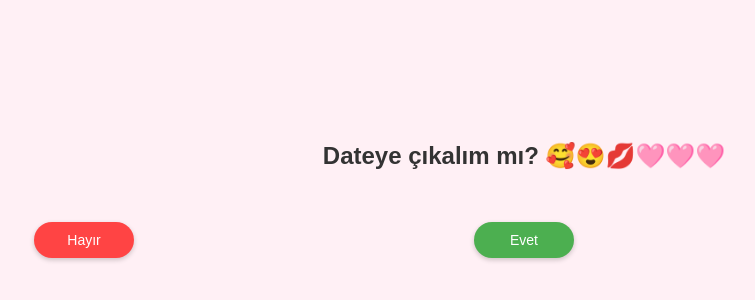
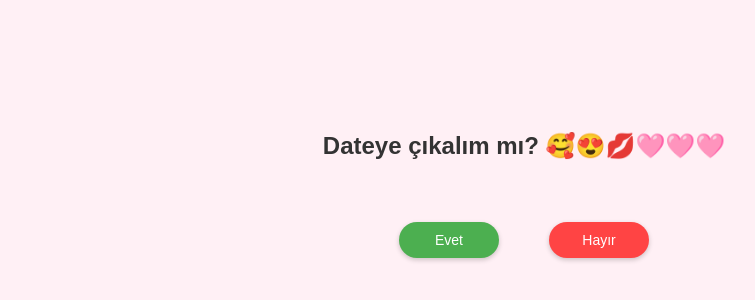
Before and after one commit to Mustiiw/Lovetr, a plain HTML site: page index.html in a window 1280 px wide. Shown: the part 194-494 px from the top of the page, without its empty margins (116-871 px from the left). Drawn offline with Linux system fonts and the light colour scheme.

Commit message:
Update index.html

```diff
--- a/index.html
+++ b/index.html
@@ -6,7 +6,7 @@
     <title>Sevgilim İçin 🩷</title>
     <style>
         body {
-            background-color: #fff0f5; /* Hafif pembe arka plan */
+            background-color: #fff0f5;
             font-family: Arial, sans-serif;
             text-align: center;
             margin: 0;
@@ -27,9 +27,9 @@
             display: flex;
             justify-content: center;
             align-items: center;
-            gap: 30px;
+            gap: 50px; /* Butonlar arasında daha fazla boşluk */
             position: relative;
-            height: 60px;
+            height: 80px; /* Daha geniş alan */
         }
         .btn {
             padding: 10px 20px;
@@ -38,8 +38,9 @@
             font-size: 14px;
             cursor: pointer;
             transition: all 0.3s ease;
-            width: 100px; /* Simetrik genişlik */
+            width: 100px;
             box-shadow: 0 2px 5px rgba(0,0,0,0.2);
+            position: relative; /* No butonu için absolute kaldırıldı */
         }
         .yes-btn {
             background-color: #4CAF50;
@@ -52,8 +53,6 @@
         .no-btn {
             background-color: #ff4444;
             color: white;
-            position: absolute;
-            transition: all 0.2s ease;
         }
         .no-btn:hover {
             background-color: #cc0000;
@@ -81,14 +80,13 @@
 
     <script>
         const noBtn = document.getElementById('noBtn');
-        noBtn.style.left = '150px'; // Başlangıç pozisyonu simetrik
 
         function moveNo() {
-            const container = document.querySelector('.button-container');
             const maxX = window.innerWidth - noBtn.offsetWidth;
             const maxY = window.innerHeight - noBtn.offsetHeight;
             const x = Math.random() * maxX;
             const y = Math.random() * maxY;
+            noBtn.style.position = 'absolute'; /* Hareket için absolute */
             noBtn.style.left = x + 'px';
             noBtn.style.top = y + 'px';
         }
@@ -99,7 +97,6 @@
                     Teşekkürleeeerrrr güzelimm 🥰🥰💕
                 </h1>
             `;
-            // Rastgele kalpler ekle
             for (let i = 0; i < 10; i++) {
                 createHeart();
             }
```
